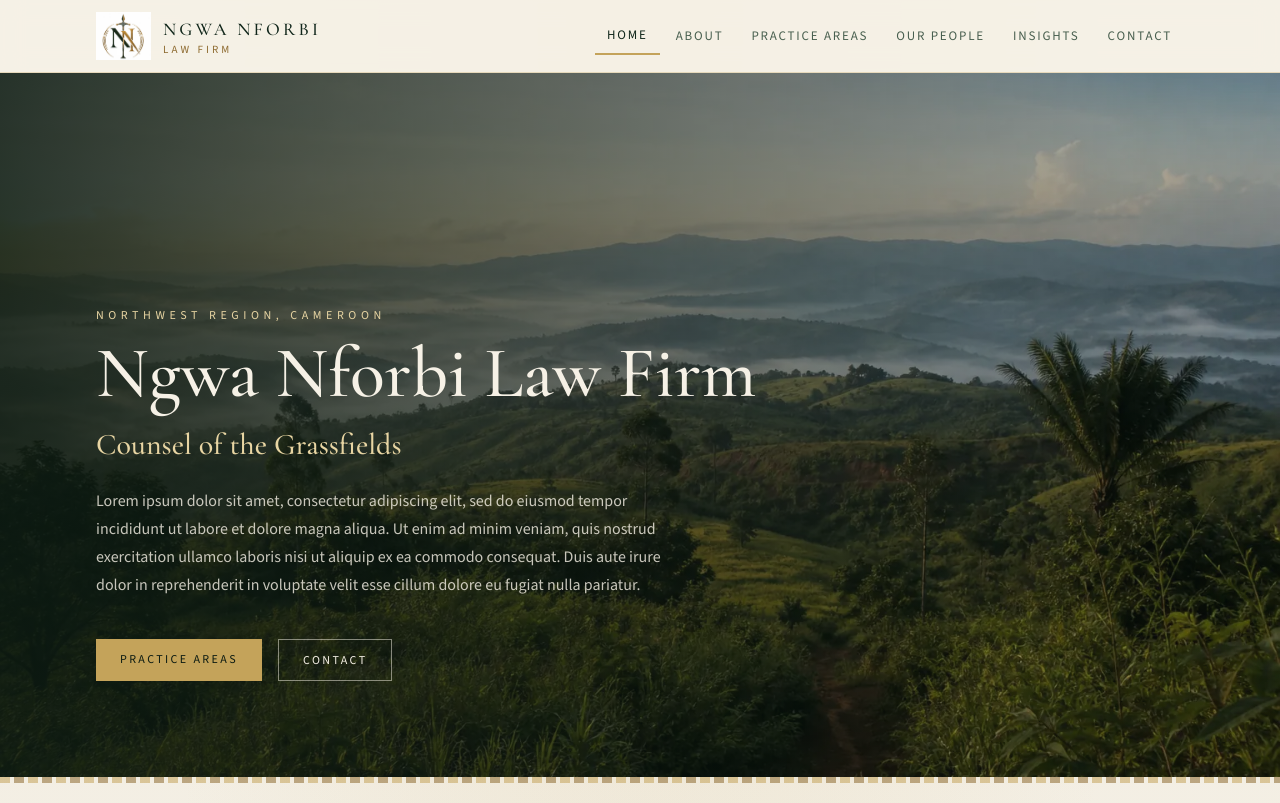
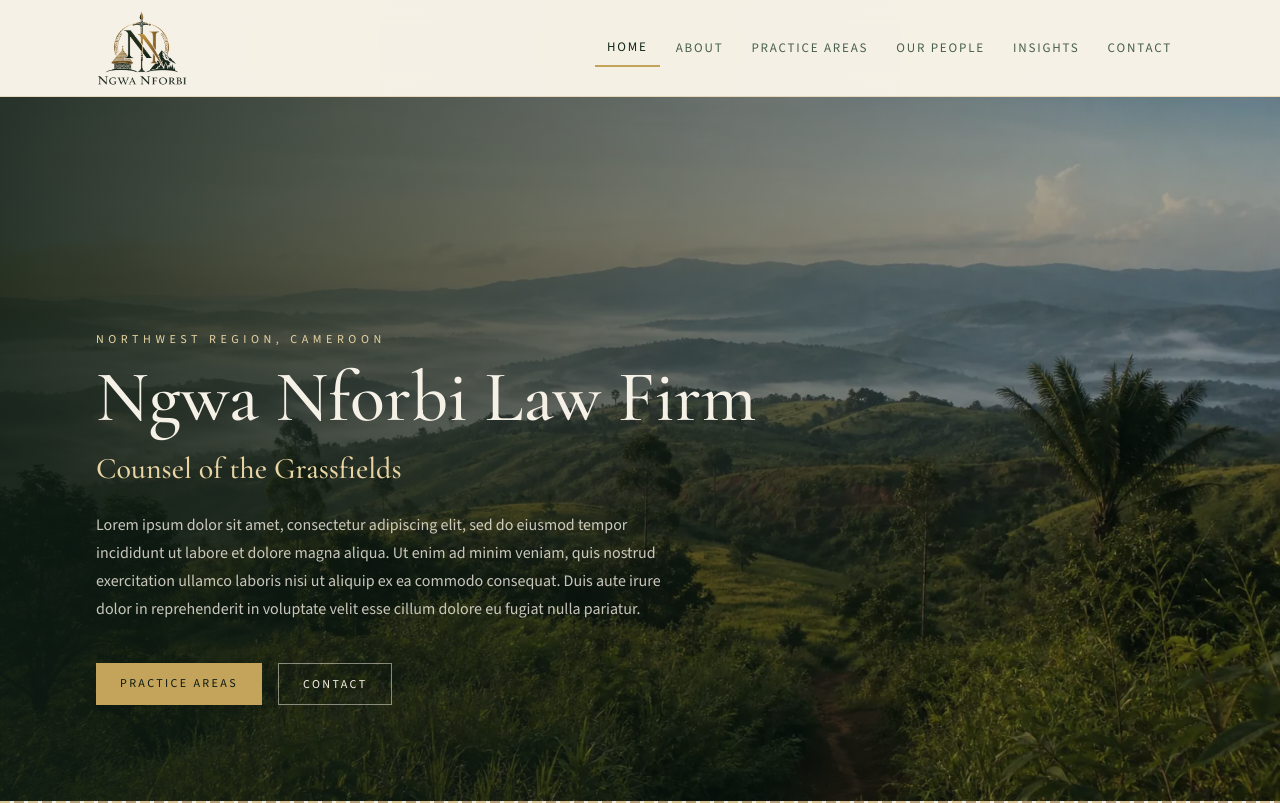
Before and after one commit to newanforbi/ngwa-nforbi-law-firm, a Next.js app: page / in a window 1280 px wide. Shown: the top 803 px of the page. Built offline with nearby package versions, Linux system fonts and the light colour scheme.

Commit message:
Use the full lockup as the header logo
Swap the circular mark and typeset wordmark for the lockup image so NGWA NFORBI is not written twice in the header.

```diff
--- a/components/SiteHeader.tsx
+++ b/components/SiteHeader.tsx
@@ -17,24 +17,16 @@ export function SiteHeader() {
 
   return (
     <header className="sticky top-0 z-50 border-b border-gold/30 bg-cream/90 backdrop-blur-md">
-      <div className="mx-auto flex max-w-6xl items-center justify-between gap-4 px-5 py-3 md:px-8">
-        <Link href="/" className="flex items-center gap-3" onClick={() => setOpen(false)}>
+      <div className="mx-auto flex max-w-6xl items-center justify-between gap-4 px-5 py-2.5 md:px-8">
+        <Link href="/" className="shrink-0" onClick={() => setOpen(false)}>
           <Image
-            src="/brand/mark.webp"
-            alt={`${firm.legalName} mark`}
-            width={56}
-            height={49}
-            className="h-12 w-auto"
+            src="/brand/lockup-header.webp"
+            alt={firm.legalName}
+            width={236}
+            height={194}
+            className="h-16 w-auto md:h-[4.75rem]"
             priority
           />
-          <span className="leading-tight">
-            <span className="block font-serif text-lg tracking-[0.18em] text-forest uppercase">
-              {firm.name}
-            </span>
-            <span className="block text-[11px] tracking-[0.28em] text-gold-deep uppercase">
-              Law Firm
-            </span>
-          </span>
         </Link>
 
         <nav className="hidden items-center gap-1 lg:flex" aria-label="Primary">
```
Also changed, not shown: public/brand/lockup-header.webp (added).
